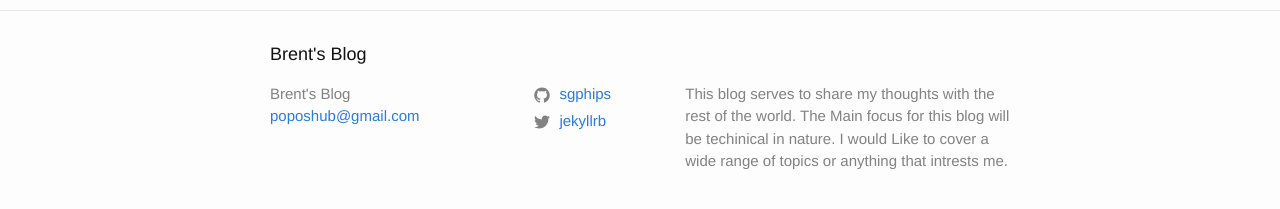
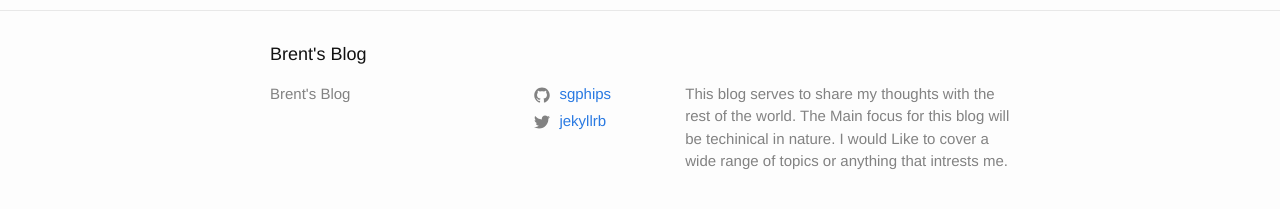
Before and after one commit to sgtphips/blog, a Jekyll site: the page built from index.md, in a window 1280 px wide. Shown: the part 376-585 px from the top of the page. Built offline with Jekyll 4.4.1, drawn with Linux system fonts in a browser that asks for light colours.

Commit message:
removed personal email from website

```diff
--- a/_config.yml
+++ b/_config.yml
@@ -14,7 +14,7 @@
 # You can create any custom variable you would like, and they will be accessible
 # in the templates via {{ site.myvariable }}.
 title: Brent's Blog
-email: poposhub@gmail.com
+email:
 description: > # this means to ignore newlines until "baseurl:"
   This blog serves to share my thoughts with the rest of the world.
   The Main focus for this blog will be techinical in nature. I would
```
